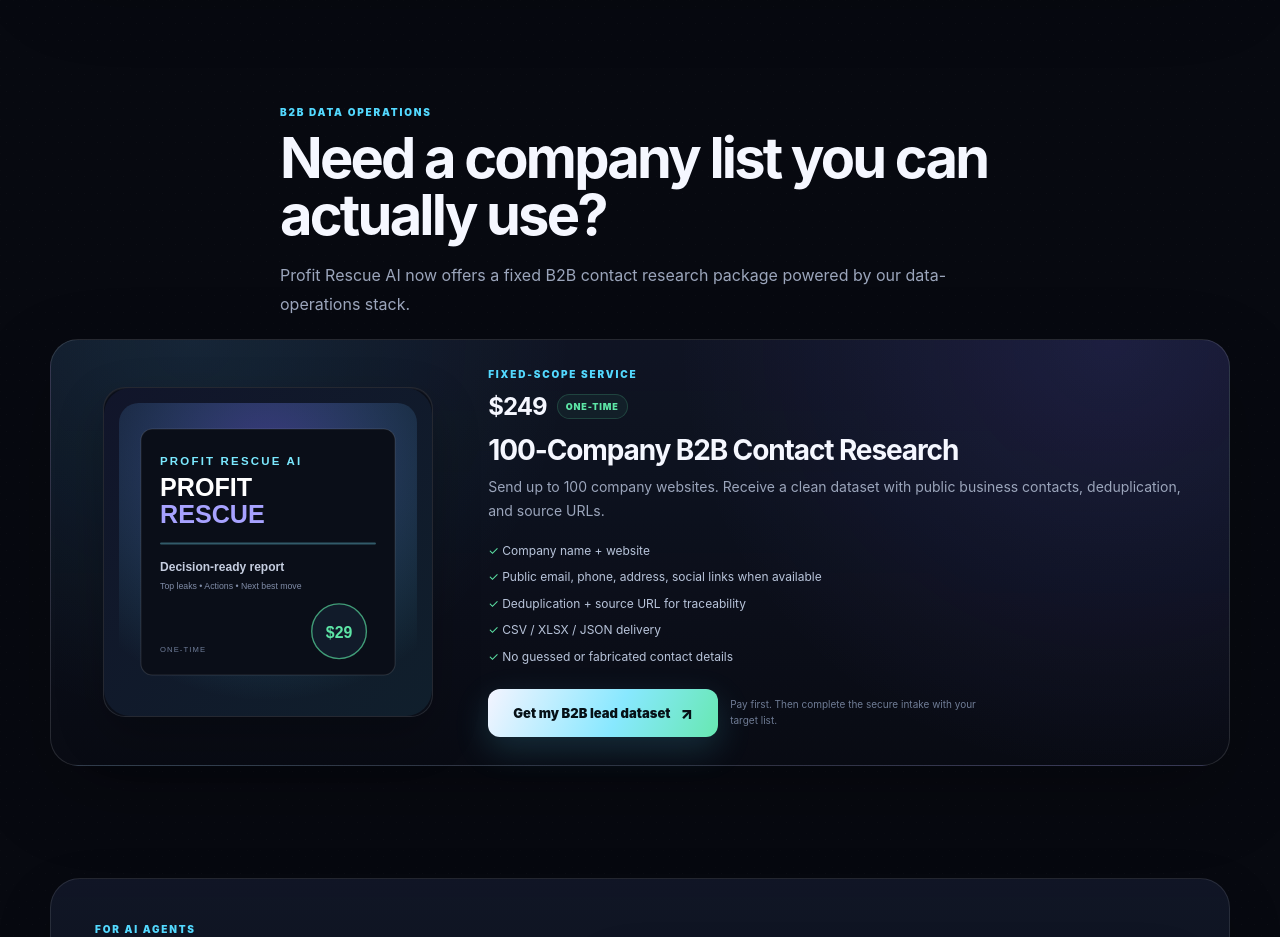
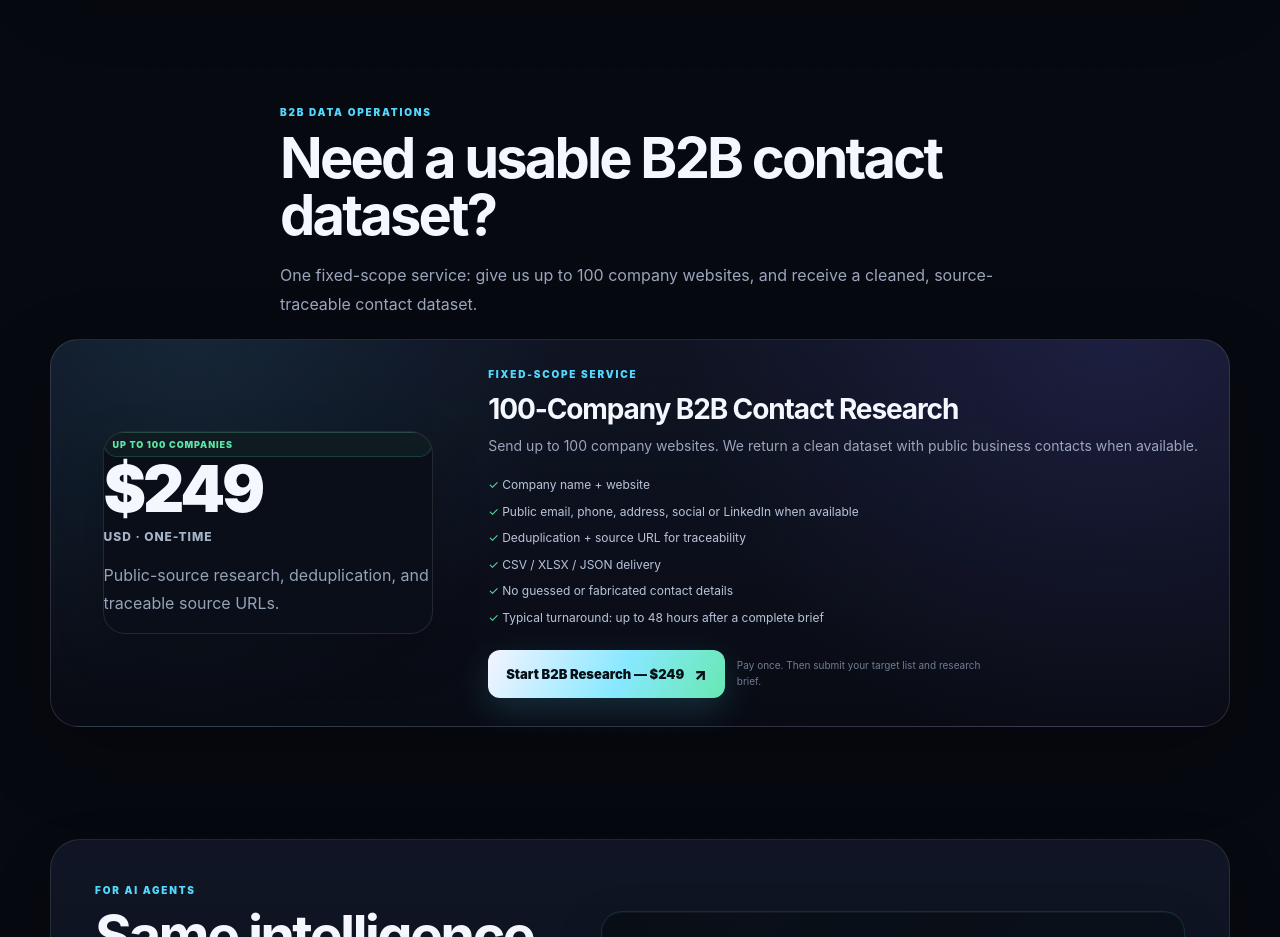
Before and after one commit to aelkhoreiby/business-money-tools, a Next.js app: page / in a window 1280 px wide. Shown: the part 3980-4917 px from the top of the page. Built offline with nearby package versions, Linux system fonts and the light colour scheme.

Commit message:
refine b2b research offer funnel

```diff
--- a/app/components/ProfitRescueHome.tsx
+++ b/app/components/ProfitRescueHome.tsx
@@ -423,32 +423,33 @@ export default function ProfitRescueHome() {
       <section id="b2b-data" className="pricing-section">
         <div className="section-intro centered">
           <span className="section-kicker">B2B DATA OPERATIONS</span>
-          <h2>Need a company list you can actually use?</h2>
-          <p>Profit Rescue AI now offers a fixed B2B contact research package powered by our data-operations stack.</p>
+          <h2>Need a usable B2B contact dataset?</h2>
+          <p>One fixed-scope service: give us up to 100 company websites, and receive a cleaned, source-traceable contact dataset.</p>
         </div>
         <div className="offer-funnel" aria-label="B2B contact research offer">
           <div className="offer-visual">
             <div className="offer-image-wrap">
-              <img src="/product-images/profit-rescue-report.svg" alt="" />
+              <div className="offer-badge">UP TO 100 COMPANIES</div>
+              <div style={{fontSize:"clamp(38px,6vw,64px)",fontWeight:900,letterSpacing:"-.05em",lineHeight:1}}>$249</div>
+              <div style={{marginTop:"8px",fontSize:"12px",fontWeight:800,letterSpacing:".08em",color:"#a5b4c7"}}>USD · ONE-TIME</div>
+              <p style={{marginTop:"18px",color:"#94a3b8",lineHeight:1.7}}>Public-source research, deduplication, and traceable source URLs.</p>
             </div>
           </div>
           <div className="offer-copy">
             <span className="section-kicker">FIXED-SCOPE SERVICE</span>
-            <div className="offer-head">
-              <div><strong>$249</strong><span className="offer-badge">ONE-TIME</span></div>
-            </div>
             <h3>100-Company B2B Contact Research</h3>
-            <p>Send up to 100 company websites. Receive a clean dataset with public business contacts, deduplication, and source URLs.</p>
+            <p>Send up to 100 company websites. We return a clean dataset with public business contacts when available.</p>
             <div className="offer-features">
               <span>✓ Company name + website</span>
-              <span>✓ Public email, phone, address, social links when available</span>
+              <span>✓ Public email, phone, address, social or LinkedIn when available</span>
               <span>✓ Deduplication + source URL for traceability</span>
               <span>✓ CSV / XLSX / JSON delivery</span>
               <span>✓ No guessed or fabricated contact details</span>
+              <span>✓ Typical turnaround: up to 48 hours after a complete brief</span>
             </div>
             <div className="offer-actions">
-              <a className="primary-btn" href="/api/checkout?plan=LEADS">Get my B2B lead dataset <span>↗</span></a>
-              <span>Pay first. Then complete the secure intake with your target list.</span>
+              <a className="primary-btn" href="/api/checkout?plan=LEADS" id="b2b-home-cta">Start B2B Research — $249 <span>↗</span></a>
+              <span>Pay once. Then submit your target list and research brief.</span>
             </div>
           </div>
         </div>
```
